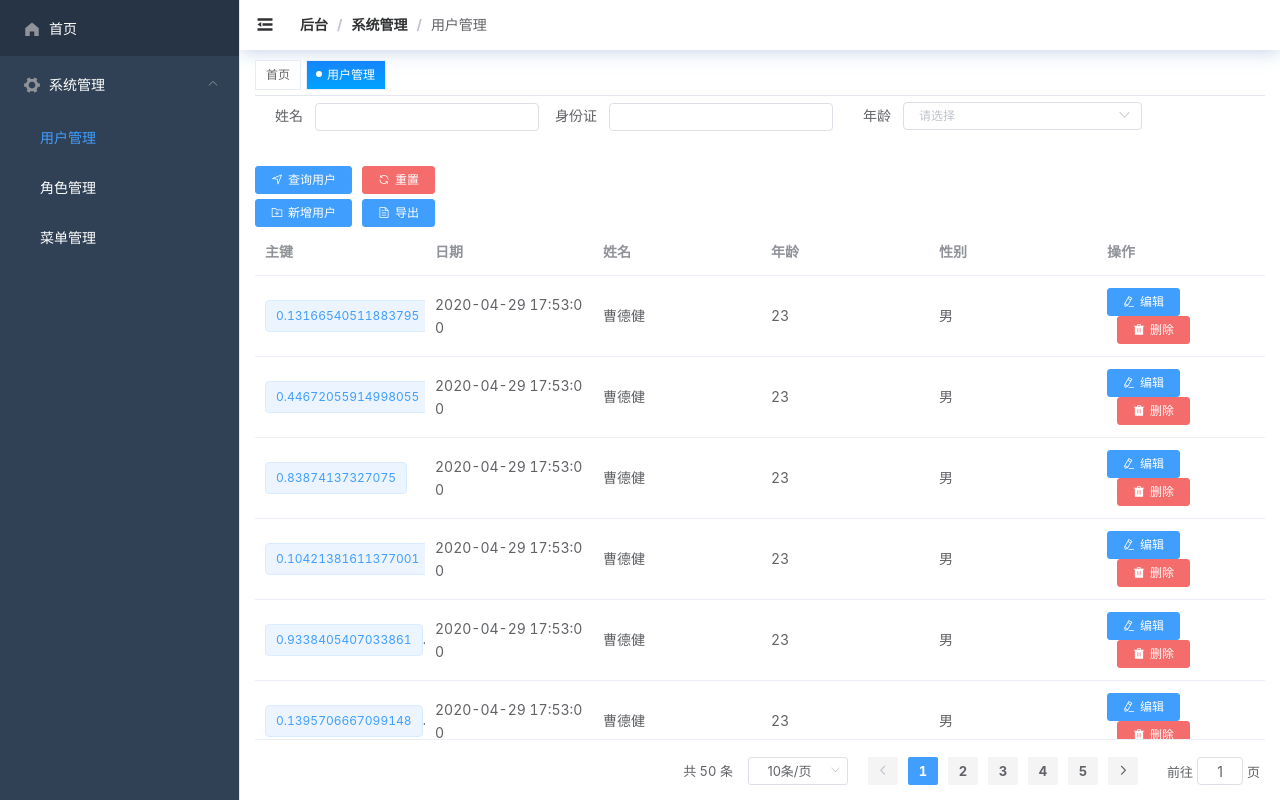
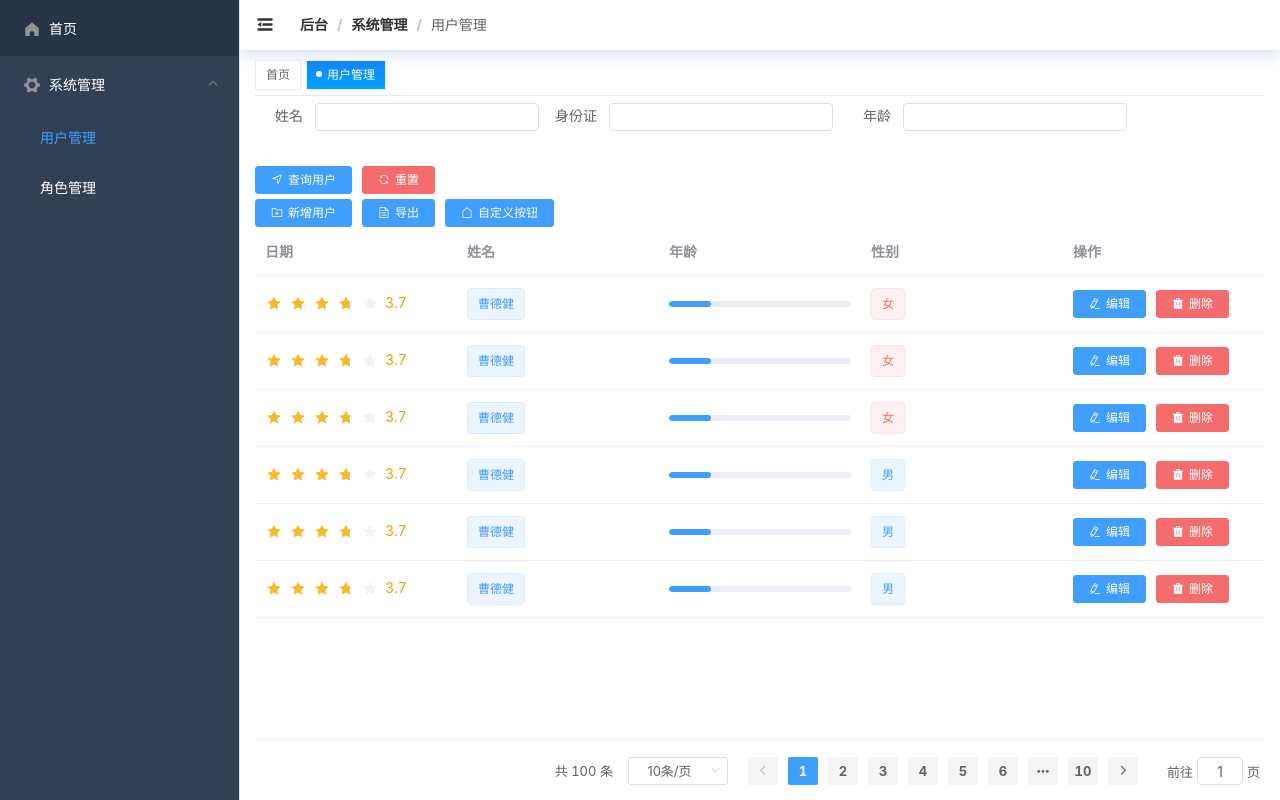
Before and after one commit to chandlerCao/vue-element-admin, a Vue app: page /admin/system/user in a window 1280 px wide. Built offline with nearby package versions, Linux system fonts and the light colour scheme.

Commit message:
1、清除 .el-main, .el-container 的 overflow: hidden; 2、导航隐藏 3、表单重置按钮控制 4、清空table数据 5、复合表单的表单值不能用Object.create 用户 Object.assign 6、表格slot {row} 7、表格溢出隐藏文字

```diff
--- a/src/assets/css/public.css
+++ b/src/assets/css/public.css
@@ -45,13 +45,8 @@ a {
     text-decoration: none;
 }
 
-.el-aside {
-    overflow: hidden;
-}
-
 .el-main, .el-container {
     height: 100%;
-    overflow: hidden;
 }
 
 .el-header, .el-main, .el-footer {
--- a/src/components/comp-complex-table.vue
+++ b/src/components/comp-complex-table.vue
@@ -7,8 +7,8 @@
 					v-if="$attrs['form-data']"
 					ref="queryForm"
 					v-bind="$attrs['form-data']"
-					:submit-disabled.sync="tableDisabled"
-					@submit-form-handler="reloadTableHandle"
+					:submitDisabled.sync="tableDisabled"
+					@submit-form-handler="reloadTableHandler"
 				></comp-form>
 				<!-- 表格自定义按钮 -->
 				<div v-if="Object.keys(tableHeadBtns).length">
@@ -18,7 +18,7 @@
 						v-bind="value.btn.attrs"
 						@click="value.handler.bind(value)()"
 					>{{value.btn.name}}</el-button>
-					<slot name="table-head-btns"></slot>
+					<slot name="head-btns"></slot>
 				</div>
 			</el-header>
 			<!-- 表格 -->
@@ -29,19 +29,23 @@
 					:disabled.sync="tableDisabled"
 					:requst-method="$attrs['requst-method']"
 				>
-					<template v-for="(slot, slotName) in tableSltos" #[slotName]="{value}">
-						<slot :name="slotName" :value="value"></slot>
+					<template #handle-btns="{row}">
+						<slot name="handle-btns" :row="row"></slot>
+					</template>
+					<template v-for="(slot, slotName) in tableSltos" #[slotName]="{row}">
+						<slot :name="slotName" :row="row || {}"></slot>
 					</template>
 				</comp-table>
 			</el-main>
 		</el-container>
 		<!-- 表格新增弹窗 -->
 		<comp-modal-form
+			v-if="newTableHeadBtns.add"
 			:title="newTableHeadBtns.add.modal.title"
 			:width="newTableHeadBtns.add.modal.width"
 			:visible.sync="newTableHeadBtns.add.modal.visible"
 			:form="newTableHeadBtns.add.form"
-			@submit-form-handler="reloadTableHandle"
+			@submit-form-handler="reloadTableHandler"
 		></comp-modal-form>
 	</div>
 </template>
@@ -132,11 +136,12 @@ export default {
 	},
 	computed: {
 		tableSltos() {
-			const tableSltos = {}
-			for (const key in this.$scopedSlots) {
-				tableSltos[key] = this.$scopedSlots[key]()
-			}
-			return tableSltos
+			return Object.keys(this.$scopedSlots)
+				.filter(slotItem => slotItem.includes('table-'))
+				.reduce((prev, slotName) => {
+					prev[slotName] = this.$scopedSlots[slotName]()
+					return prev
+				}, {})
 		}
 	},
 	created() {
@@ -159,12 +164,11 @@ export default {
 			}
 		},
 		// 重载表格
-		async reloadTableHandle(formDataVal = {}) {
+		async reloadTableHandler(formDataVal = {}) {
 			// 重载表格
 			this.$refs.compTable.pagination.currentPage = 1
-			await this.$refs.compTable.reloadTableHandle(
-				Object.create(formDataVal)
-			)
+			this.$refs.compTable.queryFormVal = Object.assign({}, formDataVal)
+			await this.$refs.compTable.reloadTableHandler()
 		}
 	}
 }
--- a/src/components/comp-form.vue
+++ b/src/components/comp-form.vue
@@ -27,23 +27,25 @@
 					</template>
 				</component>
 			</el-form-item>
-			<!-- 按钮组 -->
-			<el-form-item v-if="!$attrs['is-hide-submit']">
+			<!-- 表单提交按钮组 -->
+			<el-form-item>
 				<!-- 提交按钮 -->
 				<el-button
-					:loading="queryBtnLoading"
+					v-if="$attrs.submitBtn"
+					:loading="submitLoading"
 					v-bind="$attrs.submitBtn && $attrs.submitBtn.attrs"
+					type="primary"
 					icon="el-icon-position"
 					@click="submitForm"
 				>{{$attrs.submitBtn && $attrs.submitBtn.name || '提交'}}</el-button>
 				<!-- 重置按钮 -->
 				<el-button
-					v-if="!$attrs.hideReset"
+					v-if="$attrs.resetBtn"
 					type="danger"
-					size="mini"
 					icon="el-icon-refresh"
+					v-bind="$attrs.resetBtn.attrs"
 					@click="resetForm"
-				>重置</el-button>
+				>{{$attrs.submitBtn && $attrs.resetBtn.name || '重置'}}</el-button>
 				<!-- 自定义按钮组 -->
 				<el-button
 					v-for="btnItem in $attrs.customFormBtns"
@@ -64,22 +66,17 @@ export default {
 		formData: {
 			type: Object,
 			default: () => {}
-		},
-		// 查询按钮loading
-		submitDisabled: {
-			type: Boolean,
-			default: false
 		}
 	},
 	data() {
 		return {
-			queryBtnLoading: this.submitDisabled,
+			submitLoading: this.$attrs.submitDisabled || false,
 			formDataVal: {}
 		}
 	},
 	watch: {
-		submitDisabled(submitDisabled) {
-			this.queryBtnLoading = submitDisabled
+		'$attrs.submitDisabled'(submitDisabled) {
+			this.submitLoading = submitDisabled
 		}
 	},
 	computed: {
@@ -109,7 +106,7 @@ export default {
 		submitForm() {
 			this.$refs.compForm.validate(async valid => {
 				if (valid) {
-					this.queryBtnLoading = true
+					this.submitLoading = true
 					await this.$emit('submit-form-handler', this.formDataVal)
 				}
 			})
--- a/src/components/comp-navmenu.vue
+++ b/src/components/comp-navmenu.vue
@@ -1,5 +1,6 @@
 <template>
 	<component
+		v-if="!navData.hide"
 		:is="navData.children && navData.children.length ? 'el-submenu' : 'el-menu-item'"
 		:index="`${prevPath}/${navData.path}`"
 	>
--- a/src/components/comp-table.vue
+++ b/src/components/comp-table.vue
@@ -7,13 +7,12 @@
 					<el-table-column
 						v-for="item in tableColumn"
 						:key="item.prop"
-						:fixed="item.fixed"
 						:prop="item.prop"
 						:label="item.label"
 						:width="item.width"
 					>
 						<template #default="{ row }">
-							<slot :name="`table-${item.prop}`" :value="row[item.prop]">{{row[item.prop]}}</slot>
+							<slot :name="`table-${item.prop}`" :row="row">{{row[item.prop]}}</slot>
 						</template>
 					</el-table-column>
 					<!-- 表格操作 -->
@@ -22,19 +21,20 @@
 							<el-button
 								v-if="newTableHandleBtns.edit"
 								v-bind="newTableHandleBtns.edit.btn.attrs"
-								@click="newTableHandleBtns.edit.handler.call(newTableHandleBtns.edit, {index: $index, primaryKey: row[primaryKey], row})"
+								@click="newTableHandleBtns.edit.handler({self: newTableHandleBtns.edit, row})"
 							>{{newTableHandleBtns.edit.btn.name}}</el-button>
 							<el-popconfirm
 								v-if="newTableHandleBtns.delete"
-								style="margin-left: 10px; margin-left: 10px;"
-								title="确认删除？"
-								@onConfirm="newTableHandleBtns.delete.handler.call(newTableHandleBtns.delete, {index: $index, primaryKey: row[primaryKey], row})"
+								style="margin-left: 10px; margin-right: 10px;"
+								:title="newTableHandleBtns.delete.btn.message || '确认删除？'"
+								@onConfirm="newTableHandleBtns.delete.handler({self: newTableHandleBtns.delete, row})"
 							>
 								<el-button
 									slot="reference"
 									v-bind="newTableHandleBtns.delete.btn.attrs"
 								>{{newTableHandleBtns.delete.btn.name}}</el-button>
 							</el-popconfirm>
+							<slot name="handle-btns" :row="row"></slot>
 						</template>
 					</el-table-column>
 				</el-table>
@@ -49,8 +49,8 @@
 						:page-size.sync="pagination.pageSize"
 						layout="total, sizes, prev, pager, next, jumper"
 						background
-						@size-change="reloadTableHandle({})"
-						@current-change="reloadTableHandle({})"
+						@size-change="reloadTableHandler"
+						@current-change="reloadTableHandler"
 						:disabled="tableDisabled"
 					></el-pagination>
 				</div>
@@ -63,7 +63,7 @@
 			:width="newTableHandleBtns.edit.modal.width"
 			:visible.sync="newTableHandleBtns.edit.modal.visible"
 			:form="newTableHandleBtns.edit.form"
-			@submit-form-handler="reloadTableHandle()"
+			@submit-form-handler="reloadTableHandler"
 		></comp-modal-form>
 	</div>
 </template>
@@ -79,43 +79,44 @@ export default {
 		},
 		tableColumn: {
 			type: Array,
-			default: () => []
+			default() {
+				return []
+			}
 		},
 		tableHandleBtns: {
 			type: Object,
-			default: () => {}
+			default() {
+				return {}
+			}
 		},
 		// 请求方法
 		requstMethod: {
 			type: Function,
-			default: async () => null
-		},
-		// 遮罩
-		disabled: {
-			type: Boolean,
-			default: false
+			default() {
+				return async () => null
+			}
 		}
 	},
 	data() {
 		return {
-			formDataVal: {}, // 缓存查询表格的表单值
+			queryFormVal: {}, // 缓存查询表格的表单值
 			// 表格的数据
-			tableData: new Array(20).fill('_').map(() => ({
+			tableData: new Array(6).fill('_').map(() => ({
 				id: Math.random(),
-				date: '2020-04-29 17:53:00',
+				date: '1997-05-15 03:35:00',
 				name: '曹德健',
 				age: 23,
-				sex: '男'
+				sex: Math.random() > 0.5 ? '男' : '女'
 			})),
 			// 表格的分页信息
 			pagination: {
 				currentPage: 1,
-				total: 50,
+				total: 100,
 				pageSizes: [10, 20, 30, 40, 50],
 				pageSize: 10
 			},
 			// 表格loading
-			tableDisabled: this.disabled,
+			tableDisabled: this.$attrs.disabled || false,
 			// 枚举表格操作按钮
 			enumTableHandleBtns: {
 				// 编辑功能
@@ -133,14 +134,15 @@ export default {
 						title: '编辑',
 						visible: false
 					},
-					async handler({ row }) {
-						this.btn.attrs.loading = true
-						await this.getRowInfoReq({ pageIndex: 2, pageSize: 10 })
-						for (const key in this.form.formData) {
-							this.form.formData[key].defaultValue = row[key]
+					async handler({ self, row }) {
+						self.btn.attrs.loading = true
+						await self.getRowInfoReq({ pageIndex: 2, pageSize: 10 })
+						for (const formKey in self.form.formData) {
+							self.form.formData[formKey].defaultValue =
+								row[formKey]
 						}
-						this.modal.visible = true
-						this.btn.attrs.loading = false
+						self.modal.visible = true
+						self.btn.attrs.loading = false
 					}
 				},
 				// 删除功能
@@ -153,9 +155,10 @@ export default {
 							icon: 'el-icon-delete-solid'
 						}
 					},
-					async handler({ primaryKey }) {
-						// await this.deleteReq()
-						console.log(primaryKey)
+					handler: async ({ self, row }) => {
+						self, row
+						// console.log(this.primaryKey)
+						// await self.deleteReq()
 					}
 				}
 			},
@@ -164,7 +167,7 @@ export default {
 		}
 	},
 	watch: {
-		disabled(disabled) {
+		'$attrs.disabled'(disabled) {
 			this.tableDisabled = disabled
 		},
 		tableDisabled(tableDisabled) {
@@ -177,12 +180,12 @@ export default {
 	},
 	methods: {
 		// 重载表格
-		async reloadTableHandle(formDataVal) {
+		async reloadTableHandler() {
 			this.tableDisabled = true
 			await this.requstMethod({
 				pageIndex: this.pagination.currentPage,
 				pageSize: this.pagination.pageSize,
-				...formDataVal
+				...this.queryFormVal
 			})
 			this.tableDisabled = false
 		},
--- a/src/router/routes.js
+++ b/src/router/routes.js
@@ -25,6 +25,7 @@ export default [{
             component: () => import('@/views/system/role')
         },
         {
+            hide: true,
             path: 'menu',
             name: '菜单管理',
             component: () => import('@/views/system/menu')
--- a/src/views/system/user.vue
+++ b/src/views/system/user.vue
@@ -6,11 +6,28 @@
 		:table-head-btns="tableHeadBtns"
 		:requst-method="async (args) => $req($api.user.getUserList, args)"
 	>
-		<!-- <template #table-head-btns>
+		<template #head-btns>
 			<el-button type="primary" size="mini" icon="el-icon-house">自定义按钮</el-button>
+		</template>
+
+		<!-- <template #handle-btns="{row}">
+			<el-button v-if="row" type="primary" size="mini" icon="el-icon-house" @click="aaa(row.id)">分配角色</el-button>
 		</template>-->
-		<template #table-id="{value}">
-			<el-tag>{{value}}</el-tag>
+
+		<template #table-name="{ row }">
+			<el-tag v-if="row">{{row.name}}</el-tag>
+		</template>
+
+		<template #table-date>
+			<el-rate :value="3.7" disabled show-score text-color="#ff9900"></el-rate>
+		</template>
+
+		<template #table-age="{ row }">
+			<el-progress v-if="row" :percentage="row.age" :show-text="false"></el-progress>
+		</template>
+
+		<template #table-sex="{ row }">
+			<el-tag v-if="row" :type="row.sex === '男' ? '' : 'danger'">{{row.sex}}</el-tag>
 		</template>
 	</comp-complex-table>
 </template>
@@ -25,42 +42,12 @@ export default {
 				formData: {
 					name: {
 						label: '姓名'
-						// rule: [
-						// 	{
-						// 		required: true,
-						// 		message: '请输入姓名',
-						// 		trigger: 'blur'
-						// 	}
-						// ]
 					},
 					idcard: {
 						label: '身份证'
 					},
-					age: {
-						label: '年龄',
-						el: 'el-select',
-						options: [
-							{
-								value: '选项1',
-								label: '黄金糕'
-							},
-							{
-								value: '选项2',
-								label: '双皮奶'
-							},
-							{
-								value: '选项3',
-								label: '蚵仔煎'
-							},
-							{
-								value: '选项4',
-								label: '龙须面'
-							},
-							{
-								value: '选项5',
-								label: '北京烤鸭'
-							}
-						]
+					sex: {
+						label: '年龄'
 					}
 				},
 				elAttrs: {
@@ -70,7 +57,6 @@ export default {
 					inline: true,
 					labelWidth: '60px'
 				},
-				// hideReset: true,
 				submitBtn: {
 					name: '查询用户',
 					attrs: {
@@ -78,31 +64,19 @@ export default {
 						size: 'mini',
 						icon: 'el-icon-user'
 					}
+				},
+				resetBtn: {
+					name: '重置',
+					attrs: {
+						size: 'mini'
+					}
 				}
-				/* customFormBtns: [
-                    {
-                        name: '嘿嘿',
-                        attrs: {
-                            type: 'warning',
-                            size: 'mini',
-                            icon: 'el-icon-home'
-                        },
-                        handler(formDataVal) {
-                            console.log(formDataVal)
-                        }
-                    }
-                ] */
 			},
 			// 表格数据
 			tableData: {
-				primaryKey: 'id',
-				name: '用户表',
+				primaryKey: 'userId',
 				// 表头
 				tableColumn: [
-					{
-						prop: 'id',
-						label: '主键'
-					},
 					{
 						prop: 'date',
 						label: '日期'
@@ -186,12 +160,7 @@ export default {
 					// 删除功能
 					delete: {
 						btn: {
-							name: '删除',
-							attrs: {
-								type: 'danger',
-								size: 'mini',
-								icon: 'el-icon-delete-solid'
-							}
+							message: '确认删除当前用户吗？'
 						},
 						deleteReq: async args => {
 							// 表格删除接口
@@ -266,6 +235,11 @@ export default {
 				}
 			}
 		}
+	},
+	methods: {
+		aaa(id) {
+			console.log(id)
+		}
 	}
 }
 </script>
```
